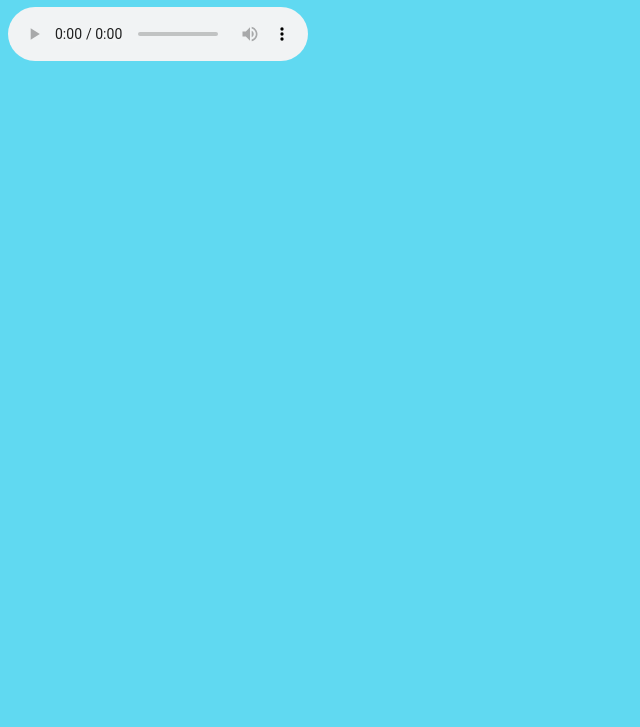
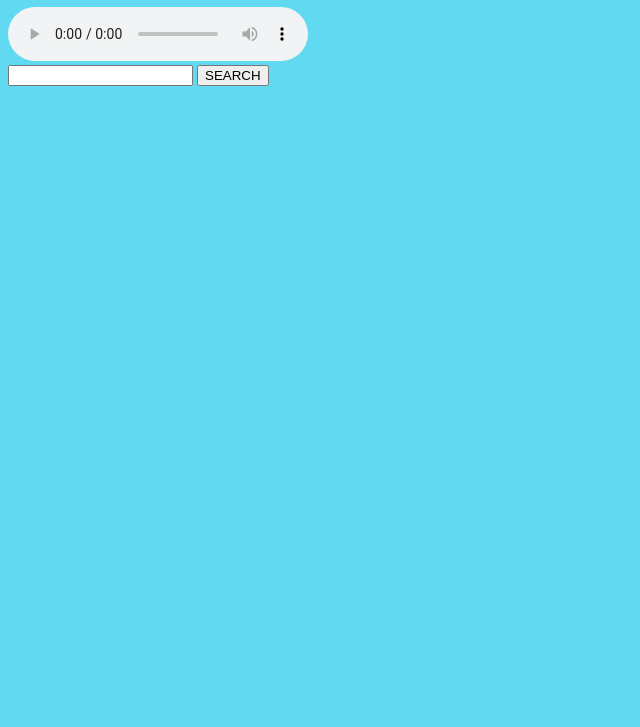
Before and after one commit to deansy11/iTunes_Music_Search_WP, a plain HTML site: page index.html in a window 1280 px wide. Shown: the part 73-800 px from the top of the page, without its empty margins (0-640 px from the left). Drawn offline with Linux system fonts and the light colour scheme.

Commit message:
Created music search input box and button

```diff
--- a/index.html
+++ b/index.html
@@ -14,10 +14,16 @@
     </section>
     <section class="search">
       <form class="search-form">
-
+        <div class="search-bar">
+          <input type="text" class="music-input"></input>
+          <button type="submit" name="button">SEARCH</button>
+        </div>
       </form>
     </section>
     <section class="results"></section>
+
+
+
   </div>
   <script src="main.js"></script>
 </body>
```
